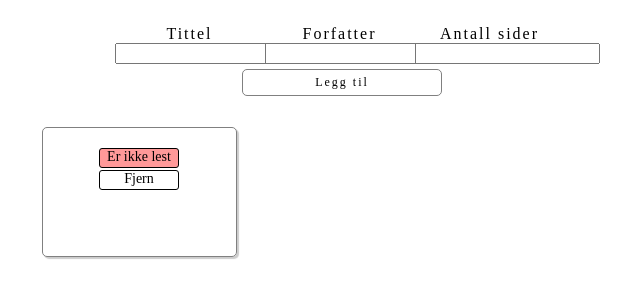
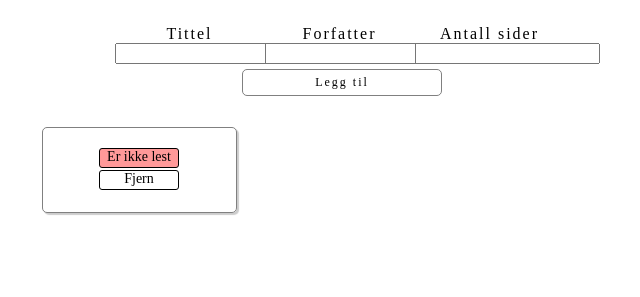
Before and after one commit to mrtnsund/Bibliotek, a plain HTML site: page index.html in a window 1280 px wide. Both pictures are taken after a click on the element "Legg til". Shown: the part 85-382 px from the top of the page, without its empty margins (298-938 px from the left). Drawn offline with Linux system fonts and the light colour scheme; no server answers.

Commit message:
endret skalerbar størrelse på kort

```diff
--- a/app.js
+++ b/app.js
@@ -8,6 +8,7 @@ var firebaseConfig = {
     appId: "1:716961840563:web:1ffbb9e5d47ef926df5fc6"
 };
 firebase.initializeApp(firebaseConfig);
+
 class Book {
     constructor(title, author, pages, read){
         this.title = title;
@@ -16,6 +17,7 @@ class Book {
         this.read = read;
     }
 };
+
 function getData() {
     firebase.database().ref('Boker/').once('value', function (snapshot) {
         snapshot.forEach(function (childSnapshot) {
--- a/style.css
+++ b/style.css
@@ -59,13 +59,13 @@
     margin: 0 auto;
 }
 .bok {
-
+    overflow: hidden;
     padding: 20px;
     float:left;
     width: 195px;
     border: 1px solid grey;
     border-radius: 5px;
-    height: 130px;
+    height: 130px auto;
     margin: 2px;
     box-shadow: 2px 2px 1px rgba(0, 0, 0, 0.2);
 }
```
